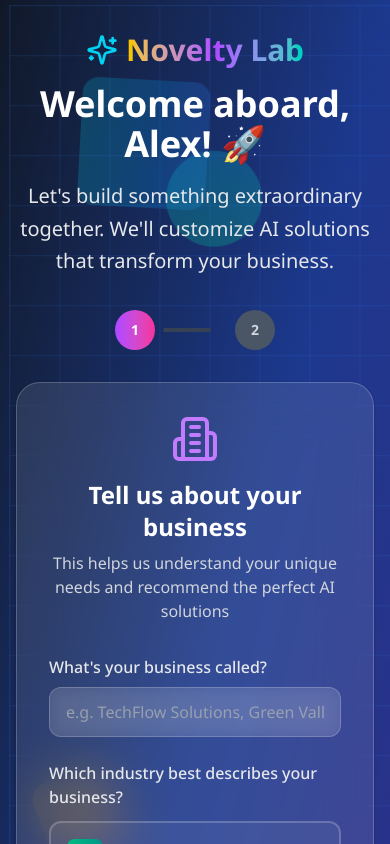
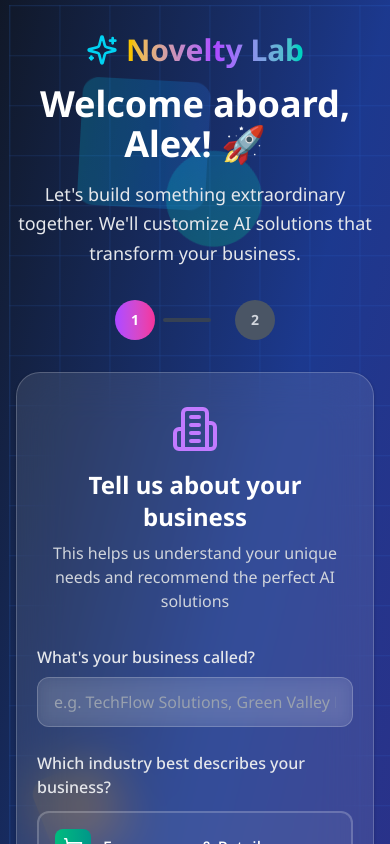
Before and after one commit to rupeshbug/novelty_lab_website, a Next.js app: page /onboarding in a window 390 px wide. Shown: the top 844 px of the page. Built offline with nearby package versions, Linux system fonts and the light colour scheme.

Commit message:
enhanced mobile responsiveness

```diff
--- a/src/app/(public)/onboarding/page.tsx
+++ b/src/app/(public)/onboarding/page.tsx
@@ -386,7 +386,7 @@ export default function OnboardingPage() {
               ? `Welcome aboard, ${user.firstName}! 🚀`
               : "Welcome to the Future! 🚀"}
           </h1>
-          <p className="text-xl text-gray-200 leading-relaxed">
+          <p className="text-lg md:text-xl text-gray-200 leading-relaxed">
             Let&apos;s build something extraordinary together. We&apos;ll
             customize AI solutions that transform your business.
           </p>
@@ -427,7 +427,7 @@ export default function OnboardingPage() {
                 initial={{ opacity: 0, x: 20 }}
                 animate={{ opacity: 1, x: 0 }}
                 exit={{ opacity: 0, x: -20 }}
-                className="bg-white/10 backdrop-blur-xl rounded-3xl p-8 border border-white/20 shadow-2xl"
+                className="bg-white/10 backdrop-blur-xl rounded-3xl px-5 py-8 md:px-8 md:py-8 border border-white/20 shadow-2xl"
               >
                 <div className="text-center mb-8">
                   <Building2 className="w-12 h-12 text-purple-400 mx-auto mb-4" />
@@ -522,11 +522,11 @@ export default function OnboardingPage() {
                 initial={{ opacity: 0, x: 20 }}
                 animate={{ opacity: 1, x: 0 }}
                 exit={{ opacity: 0, x: -20 }}
-                className="bg-white/10 backdrop-blur-xl rounded-3xl p-8 border border-white/20 shadow-2xl"
+                className="bg-white/10 backdrop-blur-xl rounded-3xl px-5 py-8 md:px-8 md:py-8 border border-white/20 shadow-2xl"
               >
                 <div className="text-center mb-8">
                   <Zap className="w-12 h-12 text-purple-400 mx-auto mb-4" />
-                  <h2 className="text-3xl font-bold text-white mb-2">
+                  <h2 className="text-3xl font-bold text-white mb-3">
                     Choose your AI superpowers
                   </h2>
                   <p className="text-gray-300">
```
